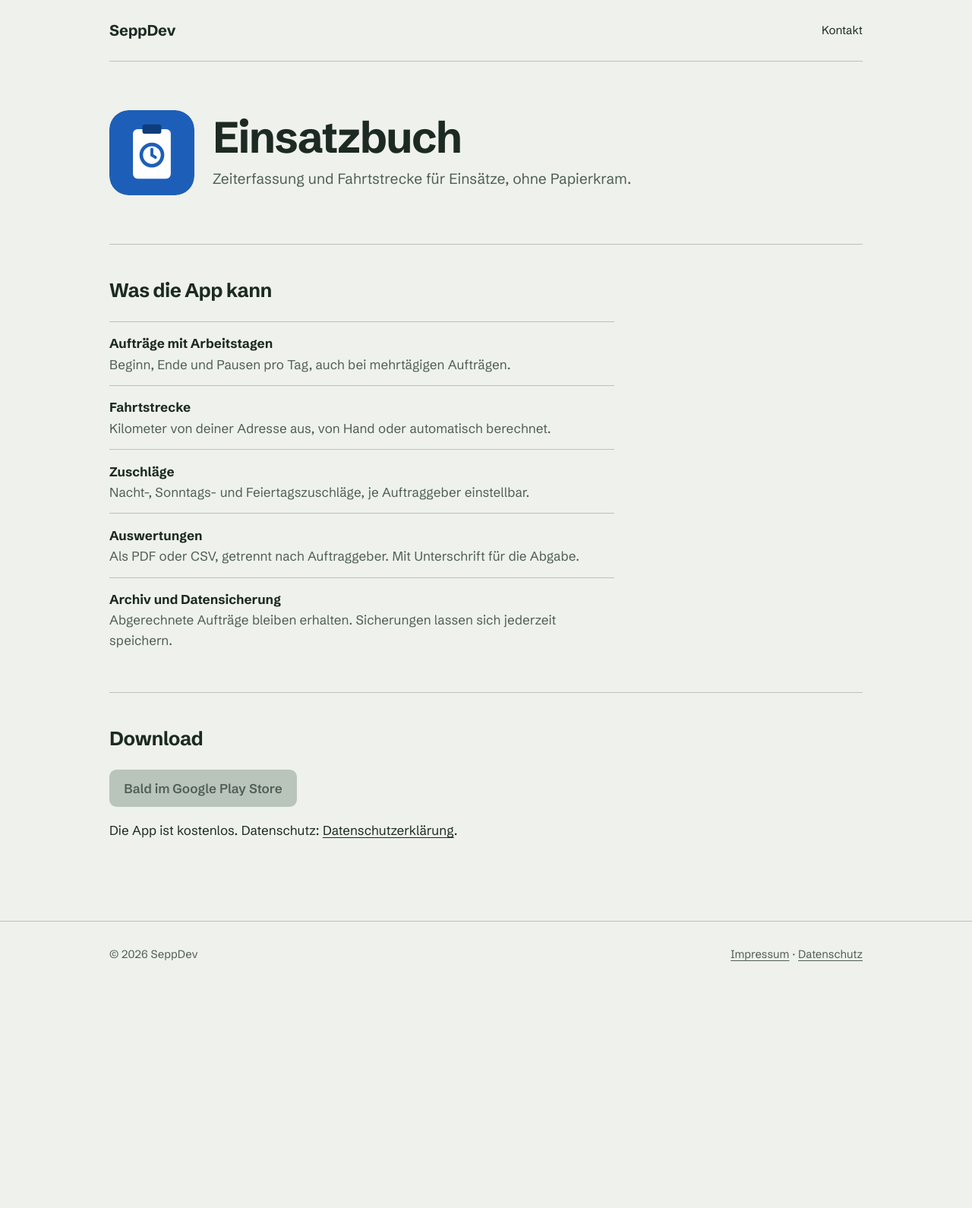
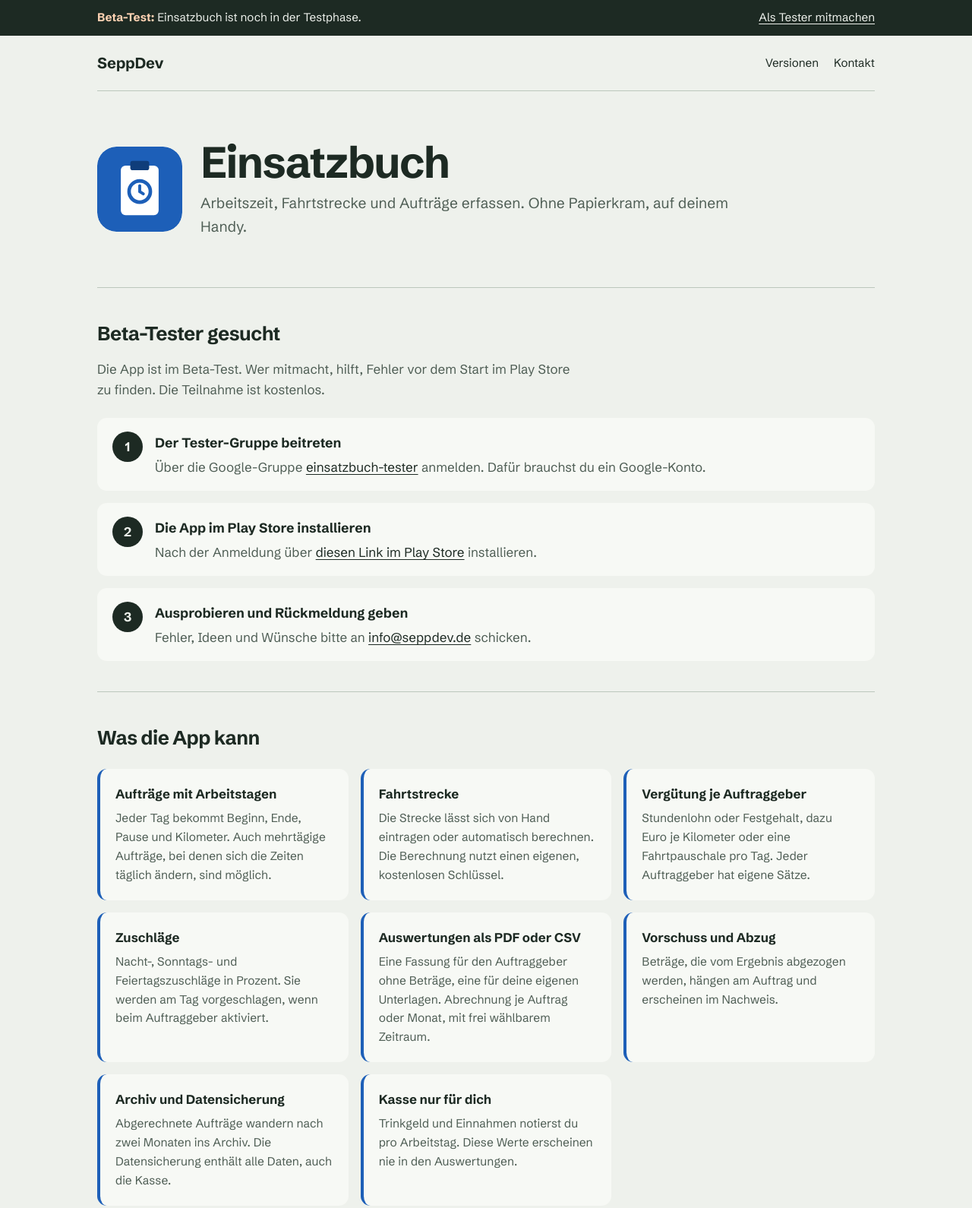
Before and after one commit to SeppelNet/seppdev, a plain HTML site: page einsatzbuch/index.html in a window 1280 px wide. Shown: the top 1590 px of the page at 76% size. Before the commit the page ends 1300 px from the top, so only its background shows below. Drawn offline with Linux system fonts and the light colour scheme.

Commit message:
Add files via upload

```diff
--- a/einsatzbuch/index.html
+++ b/einsatzbuch/index.html
@@ -3,8 +3,8 @@
 <head>
   <meta charset="utf-8">
   <meta name="viewport" content="width=device-width, initial-scale=1">
-  <title>Einsatzbuch – SeppDev</title>
-  <meta name="description" content="Einsatzbuch: Arbeitszeit, Fahrtstrecke, Aufträge und Auswertungen auf dem Android-Handy.">
+  <title>Einsatzbuch – Beta-Test – SeppDev</title>
+  <meta name="description" content="Einsatzbuch: Arbeitszeit, Fahrtstrecke, Aufträge und Auswertungen auf dem Android-Handy. Jetzt im Beta-Test.">
   <link rel="preconnect" href="https://fonts.googleapis.com">
   <link rel="preconnect" href="https://fonts.gstatic.com" crossorigin>
   <link href="https://fonts.googleapis.com/css2?family=Schibsted+Grotesk:wght@400;600;700&display=swap" rel="stylesheet">
@@ -12,9 +12,17 @@
 </head>
 <body>
 
+<div class="beta-bar">
+  <div class="wrap">
+    <span><strong>Beta-Test:</strong> Einsatzbuch ist noch in der Testphase.</span>
+    <a href="#testen">Als Tester mitmachen</a>
+  </div>
+</div>
+
 <header class="wrap site-head">
   <a class="brand" href="../">SeppDev</a>
   <nav class="site-nav" aria-label="Hauptmenü">
+    <a href="versionen.html">Versionen</a>
     <a href="../#kontakt">Kontakt</a>
   </nav>
 </header>
@@ -31,27 +39,76 @@
     </svg>
     <div>
       <h1>Einsatzbuch</h1>
-      <p class="lede">Zeiterfassung und Fahrtstrecke für Einsätze, ohne Papierkram.</p>
+      <p class="lede">Arbeitszeit, Fahrtstrecke und Aufträge erfassen. Ohne Papierkram, auf deinem Handy.</p>
     </div>
   </div>
 
+  <section id="testen" aria-labelledby="testen-titel">
+    <h2 id="testen-titel">Beta-Tester gesucht</h2>
+    <p class="section-lede">Die App ist im Beta-Test. Wer mitmacht, hilft, Fehler vor dem Start im Play Store zu finden. Die Teilnahme ist kostenlos.</p>
+    <ol class="steps">
+      <li>
+        <div>
+          <h3>Der Tester-Gruppe beitreten</h3>
+          <p>Über die Google-Gruppe <a href="https://groups.google.com/g/einsatzbuch-tester">einsatzbuch-tester</a> anmelden. Dafür brauchst du ein Google-Konto.</p>
+        </div>
+      </li>
+      <li>
+        <div>
+          <h3>Die App im Play Store installieren</h3>
+          <p>Nach der Anmeldung über <a href="https://play.google.com/store/apps/details?id=de.einsatzbuch.app">diesen Link im Play Store</a> installieren.</p>
+        </div>
+      </li>
+      <li>
+        <div>
+          <h3>Ausprobieren und Rückmeldung geben</h3>
+          <p>Fehler, Ideen und Wünsche bitte an <a href="mailto:info@seppdev.de">info@seppdev.de</a> schicken.</p>
+        </div>
+      </li>
+    </ol>
+  </section>
+
   <section aria-labelledby="funktionen-titel">
     <h2 id="funktionen-titel">Was die App kann</h2>
-    <ul class="feature-list">
-      <li><strong>Aufträge mit Arbeitstagen</strong><span>Beginn, Ende und Pausen pro Tag, auch bei mehrtägigen Aufträgen.</span></li>
-      <li><strong>Fahrtstrecke</strong><span>Kilometer von deiner Adresse aus, von Hand oder automatisch berechnet.</span></li>
-      <li><strong>Zuschläge</strong><span>Nacht-, Sonntags- und Feiertagszuschläge, je Auftraggeber einstellbar.</span></li>
-      <li><strong>Auswertungen</strong><span>Als PDF oder CSV, getrennt nach Auftraggeber. Mit Unterschrift für die Abgabe.</span></li>
-      <li><strong>Archiv und Datensicherung</strong><span>Abgerechnete Aufträge bleiben erhalten. Sicherungen lassen sich jederzeit speichern.</span></li>
-    </ul>
+    <div class="feature-grid">
+      <article class="feature">
+        <h3>Aufträge mit Arbeitstagen</h3>
+        <p>Jeder Tag bekommt Beginn, Ende, Pause und Kilometer. Auch mehrtägige Aufträge, bei denen sich die Zeiten täglich ändern, sind möglich.</p>
+      </article>
+      <article class="feature">
+        <h3>Fahrtstrecke</h3>
+        <p>Die Strecke lässt sich von Hand eintragen oder automatisch berechnen. Die Berechnung nutzt einen eigenen, kostenlosen Schlüssel.</p>
+      </article>
+      <article class="feature">
+        <h3>Vergütung je Auftraggeber</h3>
+        <p>Stundenlohn oder Festgehalt, dazu Euro je Kilometer oder eine Fahrtpauschale pro Tag. Jeder Auftraggeber hat eigene Sätze.</p>
+      </article>
+      <article class="feature">
+        <h3>Zuschläge</h3>
+        <p>Nacht-, Sonntags- und Feiertagszuschläge in Prozent. Sie werden am Tag vorgeschlagen, wenn beim Auftraggeber aktiviert.</p>
+      </article>
+      <article class="feature">
+        <h3>Auswertungen als PDF oder CSV</h3>
+        <p>Eine Fassung für den Auftraggeber ohne Beträge, eine für deine eigenen Unterlagen. Abrechnung je Auftrag oder Monat, mit frei wählbarem Zeitraum.</p>
+      </article>
+      <article class="feature">
+        <h3>Vorschuss und Abzug</h3>
+        <p>Beträge, die vom Ergebnis abgezogen werden, hängen am Auftrag und erscheinen im Nachweis.</p>
+      </article>
+      <article class="feature">
+        <h3>Archiv und Datensicherung</h3>
+        <p>Abgerechnete Aufträge wandern nach zwei Monaten ins Archiv. Die Datensicherung enthält alle Daten, auch die Kasse.</p>
+      </article>
+      <article class="feature">
+        <h3>Kasse nur für dich</h3>
+        <p>Trinkgeld und Einnahmen notierst du pro Arbeitstag. Diese Werte erscheinen nie in den Auswertungen.</p>
+      </article>
+    </div>
   </section>
 
-  <section aria-labelledby="download-titel">
-    <h2 id="download-titel">Download</h2>
-    <p>
-      <a class="btn" href="#" aria-disabled="true">Bald im Google Play Store</a>
-    </p>
-    <p>Die App ist kostenlos. Datenschutz: <a href="../datenschutz.html">Datenschutzerklärung</a>.</p>
+  <section aria-labelledby="daten-titel">
+    <h2 id="daten-titel">Datenschutz</h2>
+    <p>Die App speichert deine Daten auf deinem Handy. Die Datenschutzerklärung findest du <a href="../datenschutz.html">hier</a>.</p>
   </section>
 
 </main>
--- a/style.css
+++ b/style.css
@@ -2,18 +2,20 @@
 
 :root {
   --paper: #eef1ec;
-  --paper-deep: #e2e7df;
+  --paper-2: #e4eae1;
+  --card: #f7f9f5;
   --ink: #1d2a23;
   --ink-soft: #4f5e55;
-  --rule: #b9c4bb;
+  --rule: #bcc7bd;
   --signal: #e0570f;
-  --measure: 64ch;
+  --signal-soft: #fde7d9;
+  --blue: #1d5fb8;
+  --measure: 62ch;
   --font: "Schibsted Grotesk", system-ui, -apple-system, "Segoe UI", sans-serif;
 }
 
 * { box-sizing: border-box; }
-
-html { -webkit-text-size-adjust: 100%; }
+html { -webkit-text-size-adjust: 100%; scroll-behavior: smooth; }
 
 body {
   margin: 0;
@@ -26,131 +28,109 @@ body {
 
 img, svg { display: block; max-width: 100%; }
 
-a {
-  color: var(--ink);
-  text-decoration-thickness: 1px;
-  text-underline-offset: 0.2em;
-}
+a { color: var(--ink); text-decoration-thickness: 1px; text-underline-offset: 0.2em; }
 a:hover { color: var(--signal); }
 
-:focus-visible {
-  outline: 3px solid var(--signal);
-  outline-offset: 3px;
-}
+:focus-visible { outline: 3px solid var(--signal); outline-offset: 3px; }
 
-.wrap {
-  width: min(100% - 2.5rem, 62rem);
-  margin-inline: auto;
-}
+.wrap { width: min(100% - 2.5rem, 64rem); margin-inline: auto; }
 
 /* Kopfzeile */
 .site-head {
-  display: flex;
-  align-items: center;
-  justify-content: space-between;
-  gap: 1rem;
-  padding-block: 1.5rem;
-  border-bottom: 1px solid var(--rule);
+  display: flex; align-items: center; justify-content: space-between; gap: 1rem;
+  padding-block: 1.25rem; border-bottom: 1px solid var(--rule);
 }
-.brand {
-  font-weight: 700;
-  font-size: 1.25rem;
-  letter-spacing: -0.01em;
-  text-decoration: none;
-  color: var(--ink);
-}
-.site-nav { display: flex; gap: 1.5rem; font-size: 0.95rem; }
+.brand { font-weight: 700; font-size: 1.25rem; letter-spacing: -0.01em; text-decoration: none; }
+.site-nav { display: flex; flex-wrap: wrap; gap: 1.25rem; font-size: 0.95rem; }
 .site-nav a { text-decoration: none; }
 .site-nav a:hover { text-decoration: underline; }
 
+/* Beta-Banner */
+.beta-bar {
+  background: var(--ink); color: var(--paper);
+  padding-block: 0.7rem;
+  font-size: 0.95rem;
+}
+.beta-bar .wrap { display: flex; flex-wrap: wrap; gap: 0.4rem 1rem; align-items: baseline; justify-content: space-between; }
+.beta-bar strong { color: #ffd2b3; }
+.beta-bar a { color: var(--paper); }
+
 /* Hero */
-.hero {
-  padding-block: clamp(3rem, 8vw, 6.5rem) clamp(2.5rem, 6vw, 4.5rem);
+.hero { padding-block: clamp(2.5rem, 7vw, 5rem) clamp(2rem, 5vw, 3.5rem); }
+.hero h1 {
+  font-size: clamp(2.3rem, 6vw, 4.4rem);
+  line-height: 1.02; font-weight: 700; letter-spacing: -0.035em;
+  margin: 0 0 1.25rem; max-width: 15ch;
 }
-.hero h1 {
-  font-size: clamp(2.4rem, 6.4vw, 4.6rem);
-  line-height: 1.02;
-  font-weight: 700;
-  letter-spacing: -0.035em;
-  margin: 0 0 1.25rem;
-  max-width: 14ch;
+.lede { font-size: 1.2rem; color: var(--ink-soft); max-width: var(--measure); margin: 0; }
+.hero-actions { display: flex; flex-wrap: wrap; gap: 0.75rem; margin-top: 1.75rem; }
+
+/* Buttons */
+.btn {
+  display: inline-block; padding: 0.75rem 1.25rem; border-radius: 0.6rem;
+  background: var(--ink); color: var(--paper); text-decoration: none; font-weight: 600;
 }
-.lede {
-  font-size: 1.2rem;
-  color: var(--ink-soft);
-  max-width: var(--measure);
-  margin: 0;
-}
+.btn:hover { background: var(--signal); color: #fff; }
+.btn-ghost { background: transparent; color: var(--ink); box-shadow: inset 0 0 0 1.5px var(--ink); }
+.btn-ghost:hover { background: var(--ink); color: var(--paper); }
+.btn[aria-disabled="true"] { background: var(--rule); color: var(--ink-soft); pointer-events: none; }
 
 /* Abschnitte */
 section { padding-block: 2.5rem; border-top: 1px solid var(--rule); }
-h2 {
-  font-size: 1.6rem;
-  letter-spacing: -0.02em;
-  margin: 0 0 1.25rem;
+h2 { font-size: 1.6rem; letter-spacing: -0.02em; margin: 0 0 1.25rem; }
+.section-lede { color: var(--ink-soft); max-width: var(--measure); margin: -0.5rem 0 1.5rem; }
+
+/* Tester-Ablauf: echte Reihenfolge */
+.steps { list-style: none; margin: 0; padding: 0; counter-reset: step; display: grid; gap: 1rem; }
+.steps li {
+  counter-increment: step;
+  display: grid; grid-template-columns: 2.5rem 1fr; gap: 1rem;
+  background: var(--card); border-radius: 0.8rem; padding: 1.1rem 1.25rem;
+}
+.steps li::before {
+  content: counter(step);
+  width: 2.5rem; height: 2.5rem; border-radius: 50%;
+  display: grid; place-items: center; font-weight: 700;
+  background: var(--ink); color: var(--paper);
+}
+.steps h3 { margin: 0.1rem 0 0.25rem; font-size: 1.1rem; }
+.steps p { margin: 0; color: var(--ink-soft); }
+
+/* Funktionen */
+.feature-grid { display: grid; grid-template-columns: repeat(auto-fit, minmax(16rem, 1fr)); gap: 1rem; }
+.feature {
+  background: var(--card); border-radius: 0.8rem; padding: 1.25rem;
+  border-left: 4px solid var(--blue);
+}
+.feature h3 { margin: 0 0 0.4rem; font-size: 1.05rem; }
+.feature p { margin: 0; color: var(--ink-soft); font-size: 0.97rem; }
+.feature .tag {
+  display: inline-block; margin-bottom: 0.5rem; font-size: 0.8rem; font-weight: 600;
+  background: var(--signal-soft); color: #9a3a06; padding: 0.15rem 0.5rem; border-radius: 999px;
 }
 
-/* Register: Apps als Liste mit Linien */
-.ledger { list-style: none; margin: 0; padding: 0; }
-.ledger li {
-  display: grid;
-  grid-template-columns: 4.5rem 1fr;
-  gap: 1.25rem;
-  padding-block: 1.5rem;
-  border-top: 1px solid var(--rule);
+/* Versionsverlauf */
+.timeline { list-style: none; margin: 0; padding: 0; border-left: 2px solid var(--rule); }
+.timeline li { position: relative; padding: 0 0 1.75rem 1.5rem; }
+.timeline li::before {
+  content: ""; position: absolute; left: -0.5rem; top: 0.35rem;
+  width: 0.9rem; height: 0.9rem; border-radius: 50%;
+  background: var(--paper); border: 2px solid var(--ink);
 }
-.ledger li:last-child { border-bottom: 1px solid var(--rule); }
-.ledger .app-icon { width: 4.5rem; height: 4.5rem; border-radius: 1rem; }
-.ledger h3 { margin: 0 0 0.25rem; font-size: 1.25rem; letter-spacing: -0.01em; }
-.ledger p { margin: 0; color: var(--ink-soft); max-width: var(--measure); }
-.ledger .meta { margin-top: 0.6rem; font-size: 0.9rem; }
+.timeline li.current::before { background: var(--signal); border-color: var(--signal); }
+.timeline h3 { margin: 0 0 0.2rem; font-size: 1.15rem; }
+.timeline .when { font-size: 0.9rem; color: var(--ink-soft); margin-bottom: 0.4rem; }
+.timeline ul { margin: 0; padding-left: 1.1rem; color: var(--ink-soft); }
+.timeline li.current .when::after { content: "  ·  aktuell"; color: var(--signal); font-weight: 600; }
 
-/* Buttons */
-.btn {
-  display: inline-block;
-  padding: 0.7rem 1.2rem;
-  border-radius: 0.6rem;
-  background: var(--ink);
-  color: var(--paper);
-  text-decoration: none;
-  font-weight: 600;
-}
-.btn:hover { background: var(--signal); color: #fff; }
-.btn[aria-disabled="true"] { background: var(--rule); color: var(--ink-soft); pointer-events: none; }
-
-/* App-Seite */
-.app-head {
-  display: grid;
-  grid-template-columns: 7rem 1fr;
-  gap: 1.5rem;
-  align-items: center;
-  padding-block: clamp(2.5rem, 6vw, 4rem);
-}
+/* App-Kopf */
+.app-head { display: grid; grid-template-columns: 7rem 1fr; gap: 1.5rem; align-items: center; padding-block: clamp(2.5rem, 6vw, 4rem); }
 .app-head .app-icon { width: 7rem; height: 7rem; border-radius: 1.6rem; }
-.app-head h1 {
-  font-size: clamp(2.2rem, 5.5vw, 3.6rem);
-  letter-spacing: -0.03em;
-  line-height: 1.05;
-  margin: 0 0 0.5rem;
-}
-
-.feature-list { margin: 0; padding: 0; list-style: none; }
-.feature-list li {
-  padding-block: 0.9rem;
-  border-top: 1px solid var(--rule);
-  max-width: var(--measure);
-}
-.feature-list strong { display: block; }
-.feature-list span { color: var(--ink-soft); }
+.app-head h1 { font-size: clamp(2.2rem, 5.5vw, 3.6rem); letter-spacing: -0.03em; line-height: 1.05; margin: 0 0 0.5rem; }
+.app-icon { border-radius: 1rem; }
 
 /* Fußzeile */
-.site-foot {
-  margin-top: 3rem;
-  padding-block: 2rem;
-  border-top: 1px solid var(--rule);
-  font-size: 0.92rem;
-  color: var(--ink-soft);
-}
+.site-foot { margin-top: 2rem; padding-block: 2rem; border-top: 1px solid var(--rule); font-size: 0.92rem; color: var(--ink-soft); }
 .site-foot .wrap { display: flex; flex-wrap: wrap; gap: 0.5rem 1.5rem; justify-content: space-between; }
 .site-foot a { color: var(--ink-soft); }
 
@@ -159,14 +139,15 @@ h2 {
 .legal h1 { font-size: 2.2rem; letter-spacing: -0.02em; margin: 0 0 1.5rem; }
 .legal h2 { font-size: 1.2rem; margin: 2rem 0 0.5rem; }
 .legal p, .legal address { max-width: var(--measure); font-style: normal; }
-.placeholder { background: #fff3c4; padding: 0 0.2em; border-radius: 0.2em; }
 
 @media (max-width: 560px) {
   .site-head { flex-direction: column; align-items: flex-start; }
   .app-head { grid-template-columns: 1fr; }
   .app-head .app-icon { width: 5.5rem; height: 5.5rem; }
+  .steps li { grid-template-columns: 2rem 1fr; }
+  .steps li::before { width: 2rem; height: 2rem; }
 }
 
 @media (prefers-reduced-motion: reduce) {
-  * { transition: none !important; animation: none !important; }
+  * { transition: none !important; animation: none !important; scroll-behavior: auto !important; }
 }
```
Also changed, not shown: einsatzbuch/versionen.html (added, +92 -0 lines), impressum.html (+4 -8 lines), index.html (+24 -15 lines).
